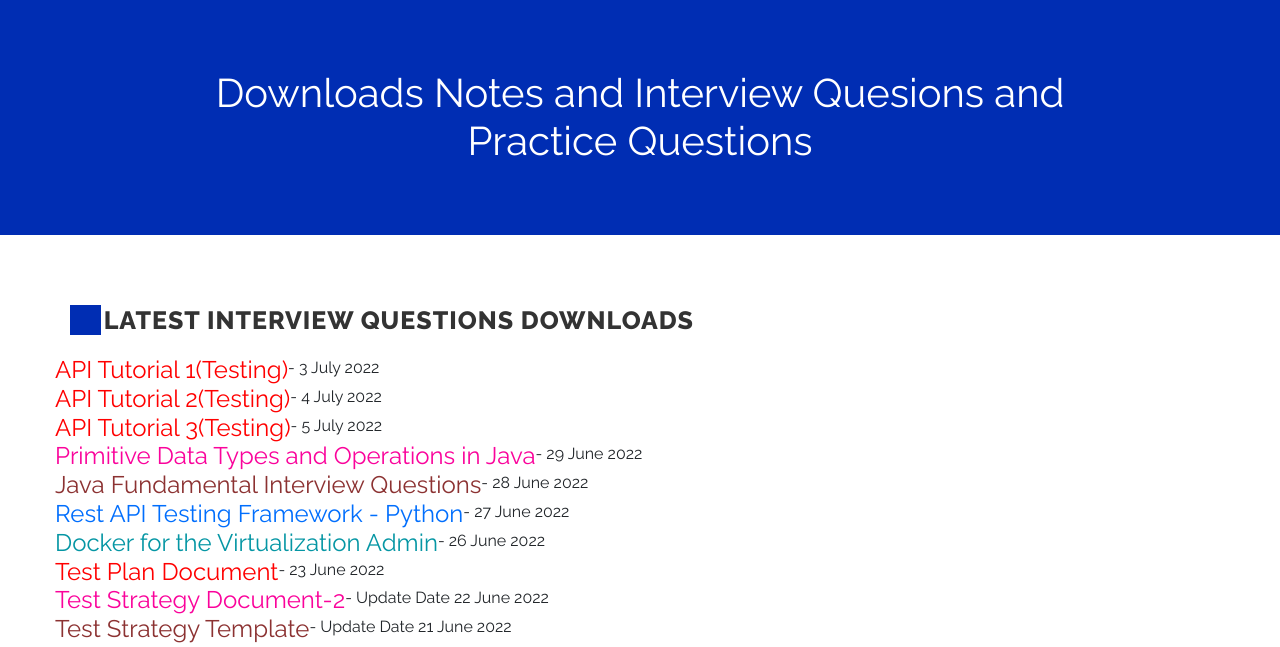
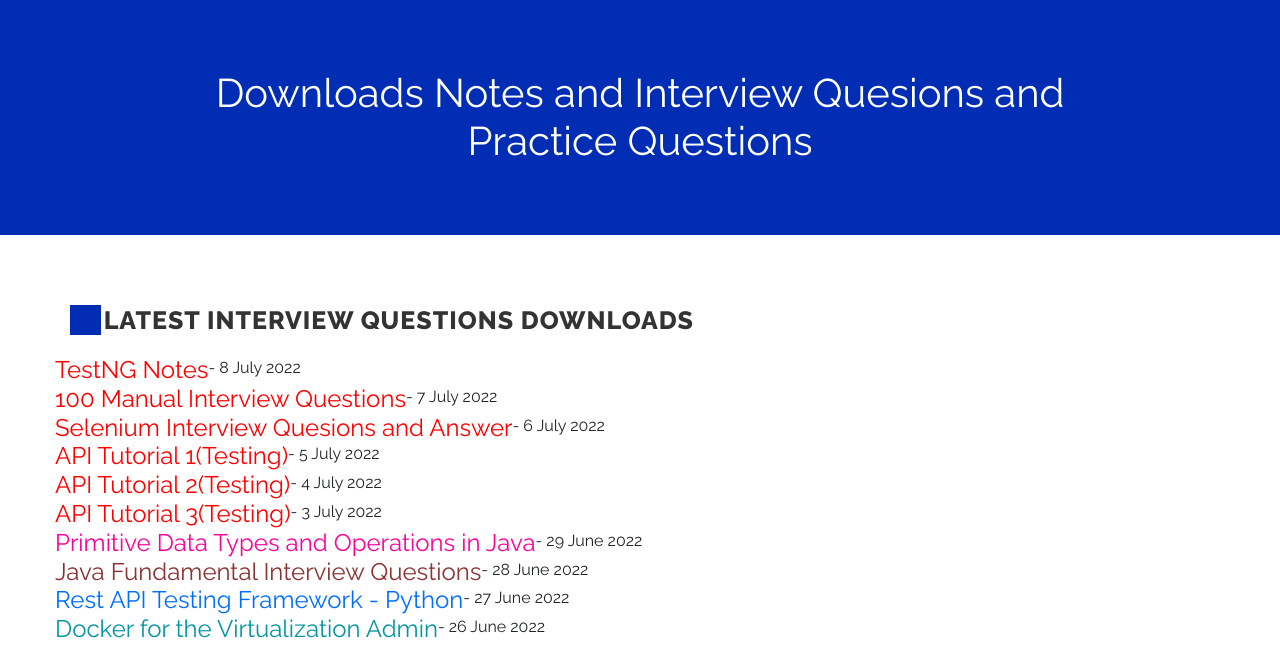
Before and after one commit to Ankit11191/techadda, a plain HTML site: page downloads.html in a window 1280 px wide. Shown: the part 111-758 px from the top of the page. Drawn offline with nearby package versions, Linux system fonts and the light colour scheme.

Commit message:
v 9 July
Update

```diff
--- a/downloads.html
+++ b/downloads.html
@@ -203,13 +203,23 @@
                     </div>
                 </div>
                 <div class="row">
-                    <a class="latestJob1-color" href="./downloads/APITesting/API TUTORIAL 1.pdf" target="_blank" rel="noopener noreferrer"><h4>API Tutorial 1(Testing)</h4></a> - 3 July 2022<br>
+                    <a class="latestJob1-color" href="./downloads/InterviewQuestions/miscellaneous/TestNG.pdf" target="_blank" rel="noopener noreferrer"><h4>TestNG Notes</h4></a> - 8 July 2022<br>
+                </div>
+                <div class="row">
+                    <a class="latestJob1-color" href="./downloads/InterviewQuestions/miscellaneous/100 Manual Interview Questions.pdf" target="_blank" rel="noopener noreferrer"><h4>100 Manual Interview Questions</h4></a> - 7 July 2022<br>
+                </div>
+                <div class="row">
+                    <a class="latestJob1-color" href="./downloads/InterviewQuestions/miscellaneous/222 Sel-Q&A.pdf" target="_blank" rel="noopener noreferrer"><h4>Selenium Interview Quesions and Answer</h4></a> - 6 July 2022<br>
+                </div>
+
+                <div class="row">
+                    <a class="latestJob1-color" href="./downloads/APITesting/API TUTORIAL 1.pdf" target="_blank" rel="noopener noreferrer"><h4>API Tutorial 1(Testing)</h4></a> - 5 July 2022<br>
                 </div>
                 <div class="row">
                     <a class="latestJob1-color" href="./downloads/APITesting/API TUTORIAL 2.pdf" target="_blank" rel="noopener noreferrer"><h4>API Tutorial 2(Testing)</h4></a> - 4 July 2022<br>
                 </div>
                 <div class="row">
-                    <a class="latestJob1-color" href="./downloads/APITesting/API TUTORIAL 3.pdf" target="_blank" rel="noopener noreferrer"><h4>API Tutorial 3(Testing)</h4></a> - 5 July 2022<br>
+                    <a class="latestJob1-color" href="./downloads/APITesting/API TUTORIAL 3.pdf" target="_blank" rel="noopener noreferrer"><h4>API Tutorial 3(Testing)</h4></a> - 3 July 2022<br>
                 </div>
 
                 <div class="row">
@@ -449,6 +459,7 @@
                         <div class="_xs_we_er">
                             <div class="_he_w" style='width: 340px; height:150px; overflow:auto;'>
                                 <a href="./downloads/Notes/selenium hand written notes.pdf" target="_blank"><p><strong>Selenium with Java Notes - 1</strong></p></a>
+                                <a href="./downloads/Notes/TestNG Hand Written Notes.pdf" target="_blank"><p><strong>TestNG HandWritten Notes - 1</strong></p></a>
                                 <a href="./downloads/Notes/Selenium Notes 2.pdf" target="_blank"><p><strong>Selenium With Java Notes - 2</strong></p></a>
                                 <a href="./downloads/Notes/Selenium With Python.pdf" target="_blank"><p><strong>Selenium with Python Book - 1</strong></p></a>
                                 <a href="https://www.tutorialspoint.com/selenium_webdriver/selenium_webdriver_tutorial.pdf" target="_blank"><p><strong>Selenium with Python Notes - 1</strong></p></a>
```
Also changed, not shown: 4 other files.
